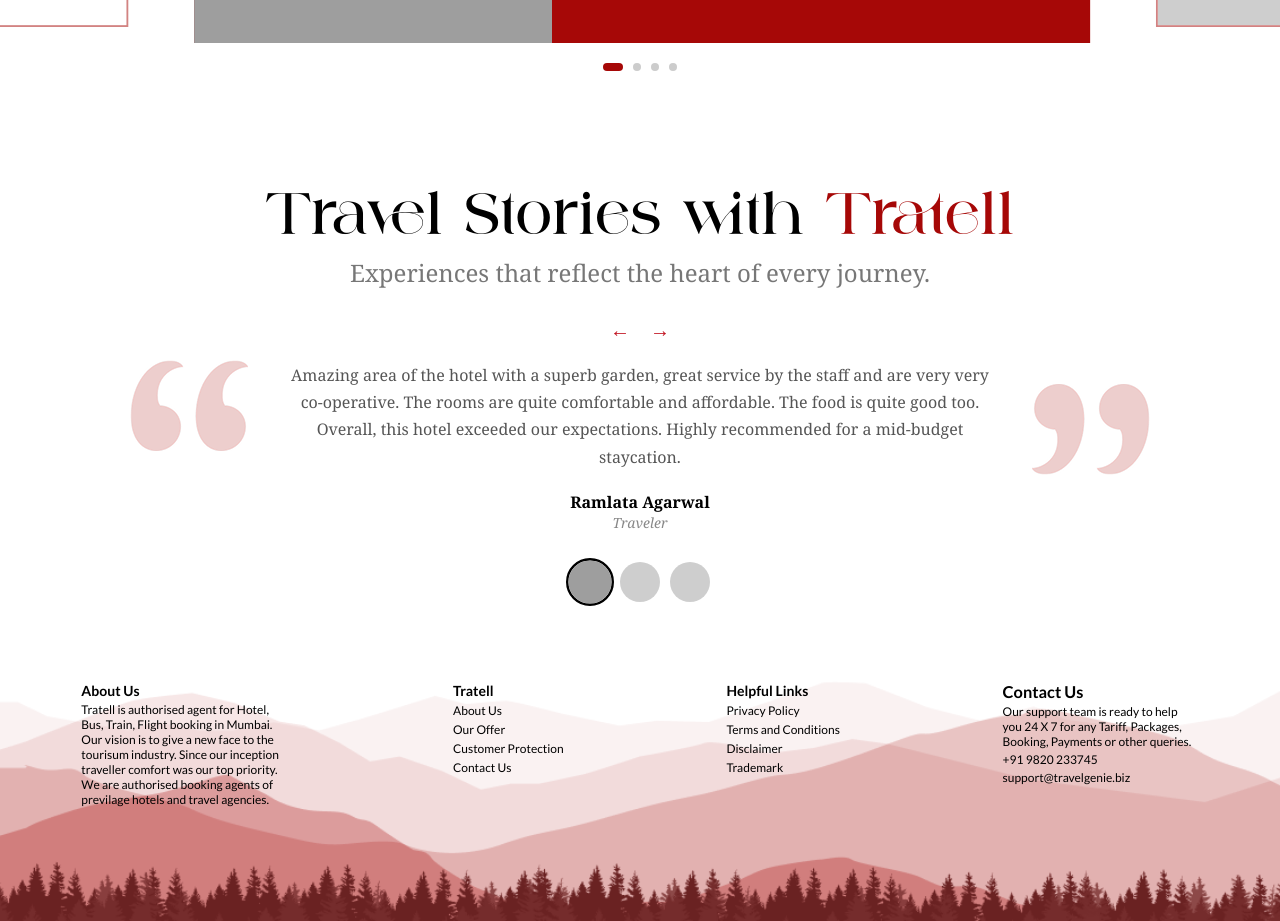
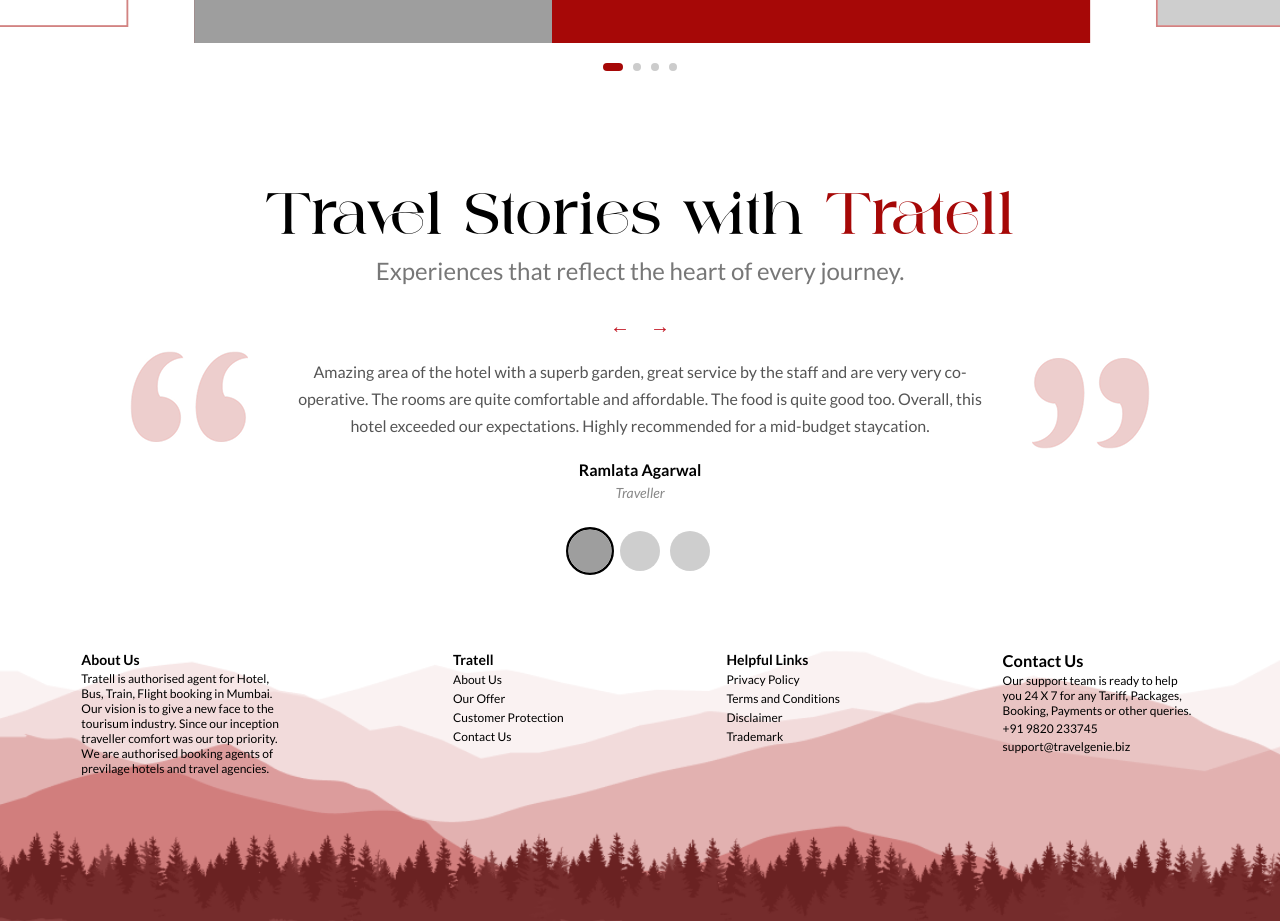
Before and after one commit to SLICKjp/Tratell, a React (Vite) app: page / in a window 1280 px wide. Shown: the part 2540-3461 px from the top of the page. Built offline with nearby package versions, Linux system fonts and the light colour scheme; grey boxes are pictures that could not be loaded.

Commit message:
Changed font family in Testimonials

```diff
--- a/src/components/Testimonials/Testimonials.css
+++ b/src/components/Testimonials/Testimonials.css
@@ -1,7 +1,7 @@
 .testimonial-container {
     text-align: center;
     padding: 60px 20px;
-    font-family: "Georgia", serif;
+    font-family:'Lato';
 }
 
 .testimonial-heading {
@@ -75,6 +75,7 @@
     font-size: 14px;
     color: #888;
     font-style: italic;
+    margin-top: 5px;
 }
 
 .testimonial-avatars {
--- a/src/components/Testimonials/Testimonials.jsx
+++ b/src/components/Testimonials/Testimonials.jsx
@@ -6,19 +6,19 @@
 const testimonials = [
 	{
 		name: "Ramlata Agarwal",
-		role: "Traveler",
+		role: "Traveller",
 		text: "Amazing area of the hotel with a superb garden, great service by the staff and are very very co-operative. The rooms are quite comfortable and affordable. The food is quite good too. Overall, this hotel exceeded our expectations. Highly recommended for a mid-budget staycation.",
 		avatar: "https://i.pravatar.cc/100?img=1",
 	},
 	{
 		name: "Amit Sharma",
-		role: "Traveler",
+		role: "Traveller",
 		text: "Beautiful experience overall. The ambiance and service made our trip memorable. Would definitely visit again.",
 		avatar: "https://i.pravatar.cc/100?img=2",
 	},
 	{
 		name: "Sneha Kapoor",
-		role: "Traveler",
+		role: "Traveller",
 		text: "Loved the peaceful environment and attention to detail. Perfect place to relax and unwind.",
 		avatar: "https://i.pravatar.cc/100?img=3",
 	},
```
